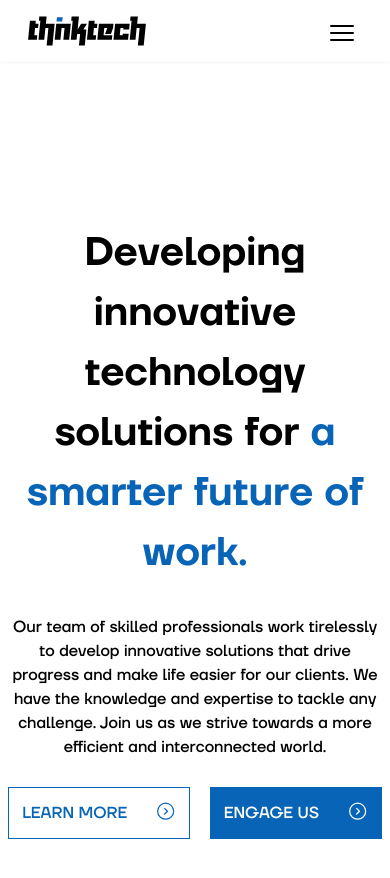
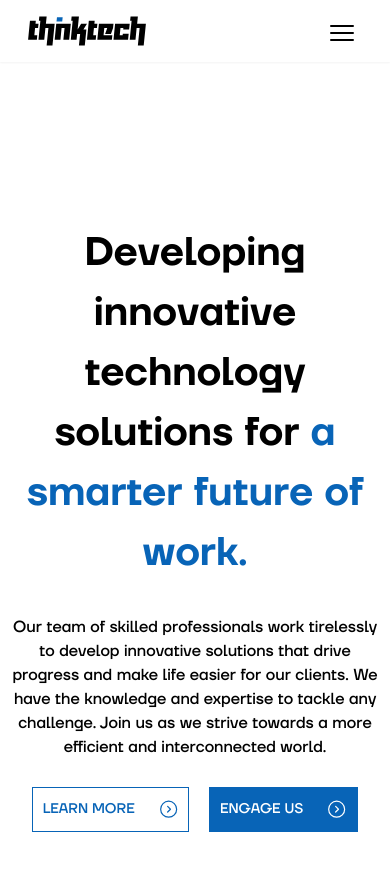
Before and after one commit to Bwise1/Thinktech.ng, a Next.js app: page / in a window 390 px wide. Shown: the top 878 px of the page. Built offline with nearby package versions, Linux system fonts and the light colour scheme.

Commit message:
first commit

```diff
--- a/Components/Footer.tsx
+++ b/Components/Footer.tsx
@@ -2,7 +2,7 @@ import React from 'react'
 
 function Footer() {
   return (
-    <div className='bg-[#0864B7]'>
+    <div className='bg-[#0864B7] w-full'>
         <div className="max-w-7xl mx-auto p-5">
 
             <div className="lg:mt-[100px] mt-10  justify-start flex ">
--- a/Components/Hero.tsx
+++ b/Components/Hero.tsx
@@ -15,11 +15,11 @@ function Hero() {
     </div>
 
     <div className="justify-center text-center flex mt-7  sm:flex-row md:flex-rw lg:flex-row">
-      <div className=".  py-[0.8rem] group px-[0.8rem] sm:px-[1.8rem] md:px-[1.8rem] lg:px-[1.8rem] mr-5 lg:mr-3 md:mr-3 sm:mr-3 flex justify-center border-[1.6px] border-[#0864B7]  hover:bg-[#0864B7] hover:text-white transition-all duration-200 cursor-pointer ">
+      <div className=". group py-[0.7rem] px-[0.6rem] sm:px-[1.8rem] md:px-[1.8rem] lg:px-[1.8rem] mr-5 lg:mr-3 md:mr-3 sm:mr-3 flex justify-center border-[1.6px] border-[#0864B7]  hover:bg-[#0864B7] hover:text-white transition-all duration-200 cursor-pointer ">
 
-        <div className="font-TTF text-[#0864B7] group-hover:text-white whitespace-nowrap overflow-hidden">LEARN MORE</div>
+        <div className="font-TTF text-[14px] text-[#0864B7] group-hover:text-white whitespace-nowrap overflow-hidden">LEARN MORE</div>
 
-        <div className="ml-[1.8rem] sm:ml-[1.8rem] md:ml-[1.8rem] lg:ml-[1.8rem] ">
+        <div className="ml-[1.5rem] sm:ml-[1.8rem] md:ml-[1.8rem] lg:ml-[1.8rem] ">
         <svg  width="20" height="20" viewBox="0 0 20 20" fill="none" xmlns="http://www.w3.org/2000/svg">
         <path className="group-hover:stroke-white" d="M9.65351 18.2006C14.0672 18.2006 17.6449 14.6228 17.6449 10.2092C17.6449 5.79552 14.0672 2.21777 9.65351 2.21777C5.23986 2.21777 1.66211 5.79552 1.66211 10.2092C1.66211 14.6228 5.23986 18.2006 9.65351 18.2006Z" stroke="#0864B7" stroke-width="1.19871" stroke-miterlimit="10" stroke-linecap="round" stroke-linejoin="round"/>
         <path className="group-hover:stroke-white" d="M8.64673 13.0301L11.4597 10.2091L8.64673 7.38818" stroke="#0864B7" stroke-width="1.19871" stroke-linecap="round" stroke-linejoin="round"/>
@@ -28,10 +28,10 @@ function Hero() {
       </div>
 
 
-      <div className=". group a py-[0.8rem] px-[0.8rem] sm:px-[1.8rem] md:px-[1.8rem] lg:px-[1.8rem] flex justify-center border-[1.6px] border-[#0864B7]  bg-[#0864B7] hover:bg-white transition-all duration-200 cursor-pointer">
-        <div className="group font-TTF text-white group-hover:text-[#0864B7] whitespace-nowrap overflow-hidden">ENGAGE US</div>
+      <div className=". group a py-[0.7rem] px-[0.6rem] sm:px-[1.8rem] md:px-[1.8rem] lg:px-[1.8rem] flex justify-center border-[1.6px] border-[#0864B7]  bg-[#0864B7] hover:bg-white transition-all duration-200 cursor-pointer">
+        <div className="group font-TTF text-[14px] text-white group-hover:text-[#0864B7] whitespace-nowrap overflow-hidden">ENGAGE US</div>
 
-        <div className=" ml-[1.8rem] sm:ml-[1.8rem] md:ml-[1.8rem] lg:ml-[1.8rem] ">
+        <div className=" ml-[1.5rem] sm:ml-[1.8rem] md:ml-[1.8rem] lg:ml-[1.8rem] ">
         <svg  width="20" height="20" viewBox="0 0 20 20" fill="none" xmlns="http://www.w3.org/2000/svg">
         <path className="group-hover:stroke-[#0864B7]" d="M9.65351 18.2006C14.0672 18.2006 17.6449 14.6228 17.6449 10.2092C17.6449 5.79552 14.0672 2.21777 9.65351 2.21777C5.23986 2.21777 1.66211 5.79552 1.66211 10.2092C1.66211 14.6228 5.23986 18.2006 9.65351 18.2006Z" stroke="white" stroke-width="1.19871" stroke-miterlimit="10" stroke-linecap="round" stroke-linejoin="round"/>
         <path className="group-hover:stroke-[#0864B7]" d="M8.64673 13.0301L11.4597 10.2091L8.64673 7.38818" stroke="white" stroke-width="1.19871" stroke-linecap="round" stroke-linejoin="round"/>
```
